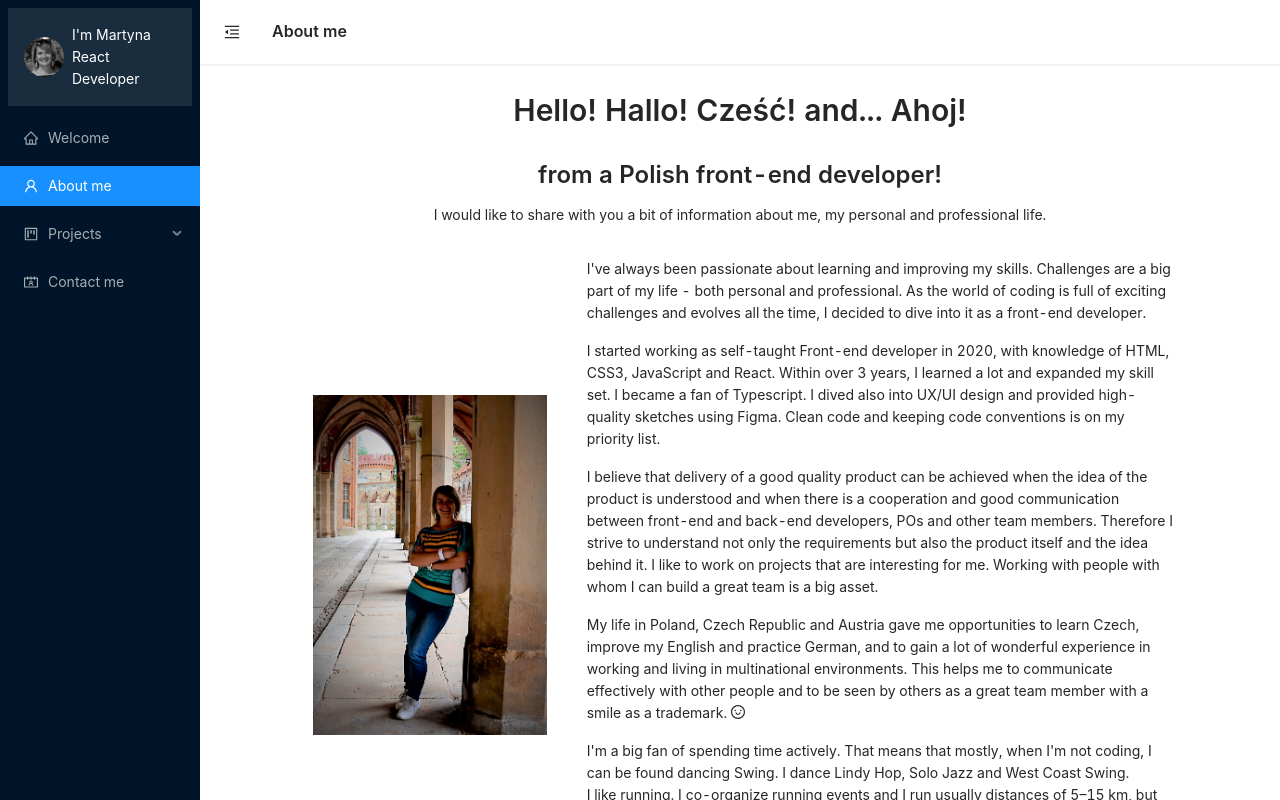
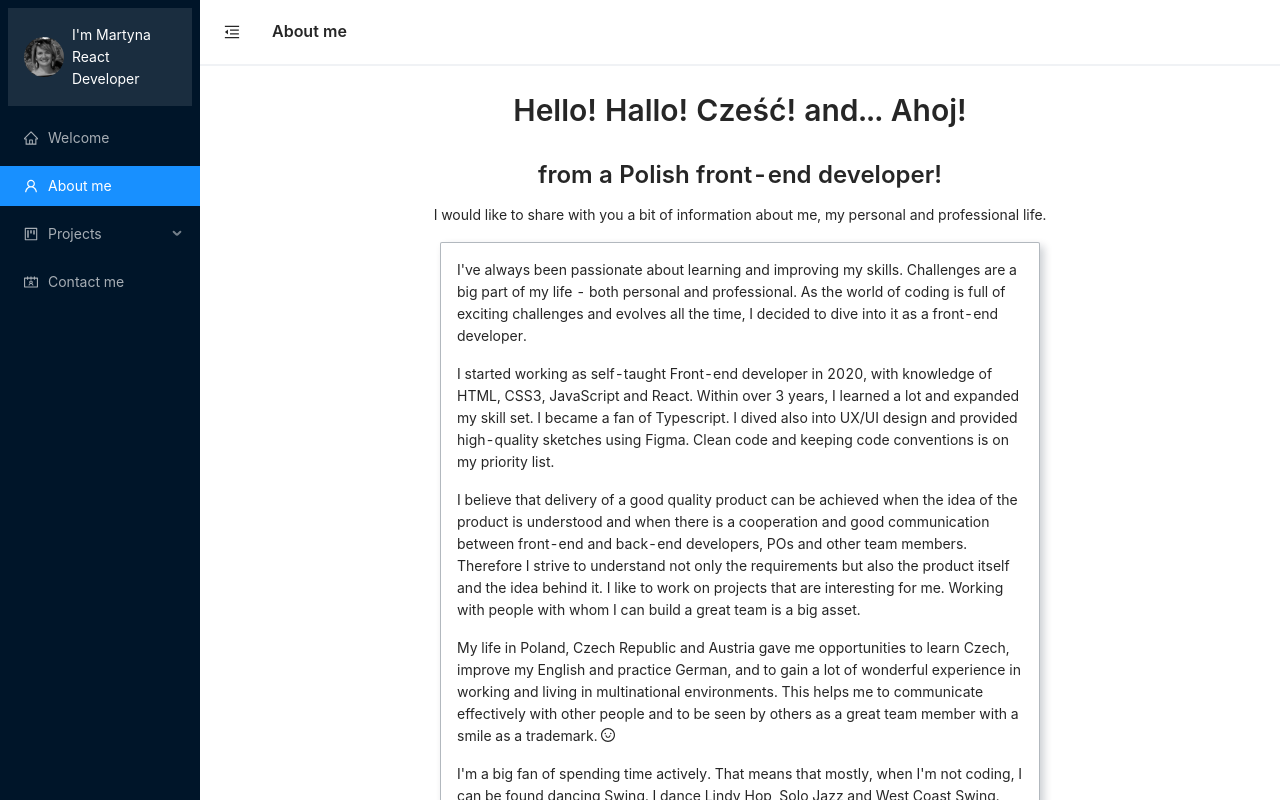
Before and after one commit to martynaskup/martynaskup.github.io, a React (Create React App) app: page /about in a window 1280 px wide. Shown: the top 800 px of the page. Built offline with nearby package versions, Linux system fonts and the light colour scheme.

Commit message:
Use Card in the About page, allow to change card width based on the width custom prop

```diff
--- a/src/components/shared/Card.tsx
+++ b/src/components/shared/Card.tsx
@@ -2,13 +2,16 @@ import { StyledCard } from './Card.styles';
 import useBreakpoint from 'antd/lib/grid/hooks/useBreakpoint';
 import { CardProps } from 'antd';
 
-function Card({ children }: CardProps) {
+interface ThisCardProps extends CardProps {
+  width?: string | number;
+}
+
+function Card({ width, children }: ThisCardProps) {
   const { md } = useBreakpoint();
 
+  const cardWidth = md ? '700px' : '300px';
   return (
-    <StyledCard style={{ maxWidth: md ? '700px' : '300px' }}>
-      {children}
-    </StyledCard>
+    <StyledCard style={{ width: width ?? cardWidth }}>{children}</StyledCard>
   );
 }
 
--- a/src/pages/AboutPage/AboutMainPage.tsx
+++ b/src/pages/AboutPage/AboutMainPage.tsx
@@ -1,30 +1,16 @@
 import useBreakpoint from 'antd/lib/grid/hooks/useBreakpoint';
-import { StyledAboutRow } from './About.styles';
-import { Col } from 'antd';
-import MyImage from './MyImage';
 import AboutDetailsPage from './AboutDetailsPage';
+import Card from '../../components/shared/Card';
 
 function AboutMainPage() {
-  const { md } = useBreakpoint();
+  const { sm, md } = useBreakpoint();
 
-  return md ? (
-    <StyledAboutRow
-      justify="center"
-      align="middle"
-      gutter={{ sm: 32, md: 24, lg: 32 }}
-    >
-      <Col>
-        <MyImage />
-      </Col>
-      <Col span={14}>
-        <AboutDetailsPage />
-      </Col>
-    </StyledAboutRow>
-  ) : (
-    <Col>
-      <MyImage />
+  const maxCardWidth = md ? '600px' : sm ? '400px' : '300px';
+
+  return (
+    <Card width={maxCardWidth}>
       <AboutDetailsPage />
-    </Col>
+    </Card>
   );
 }
 
--- a/src/pages/AboutPage/AboutPage.tsx
+++ b/src/pages/AboutPage/AboutPage.tsx
@@ -4,7 +4,7 @@ import AboutMainPage from './AboutMainPage';
 
 function AboutPage() {
   return (
-    <Space direction="vertical" size="middle">
+    <Space direction="vertical" size="middle" align="center">
       <AboutIntroPage />
       <AboutMainPage />
     </Space>
--- a/src/pages/HomePage/HomePage.tsx
+++ b/src/pages/HomePage/HomePage.tsx
@@ -15,7 +15,7 @@ function HomePage() {
         Welcome to my portfolio page!
       </Typography.Title>
       <Typography.Title>Hello! I'm Martyna, React developer</Typography.Title>
-      <Card style={{ maxWidth: md ? '700px' : '300px' }}>
+      <Card>
         <Space
           direction={md ? 'horizontal' : 'vertical'}
           size="large"
```
